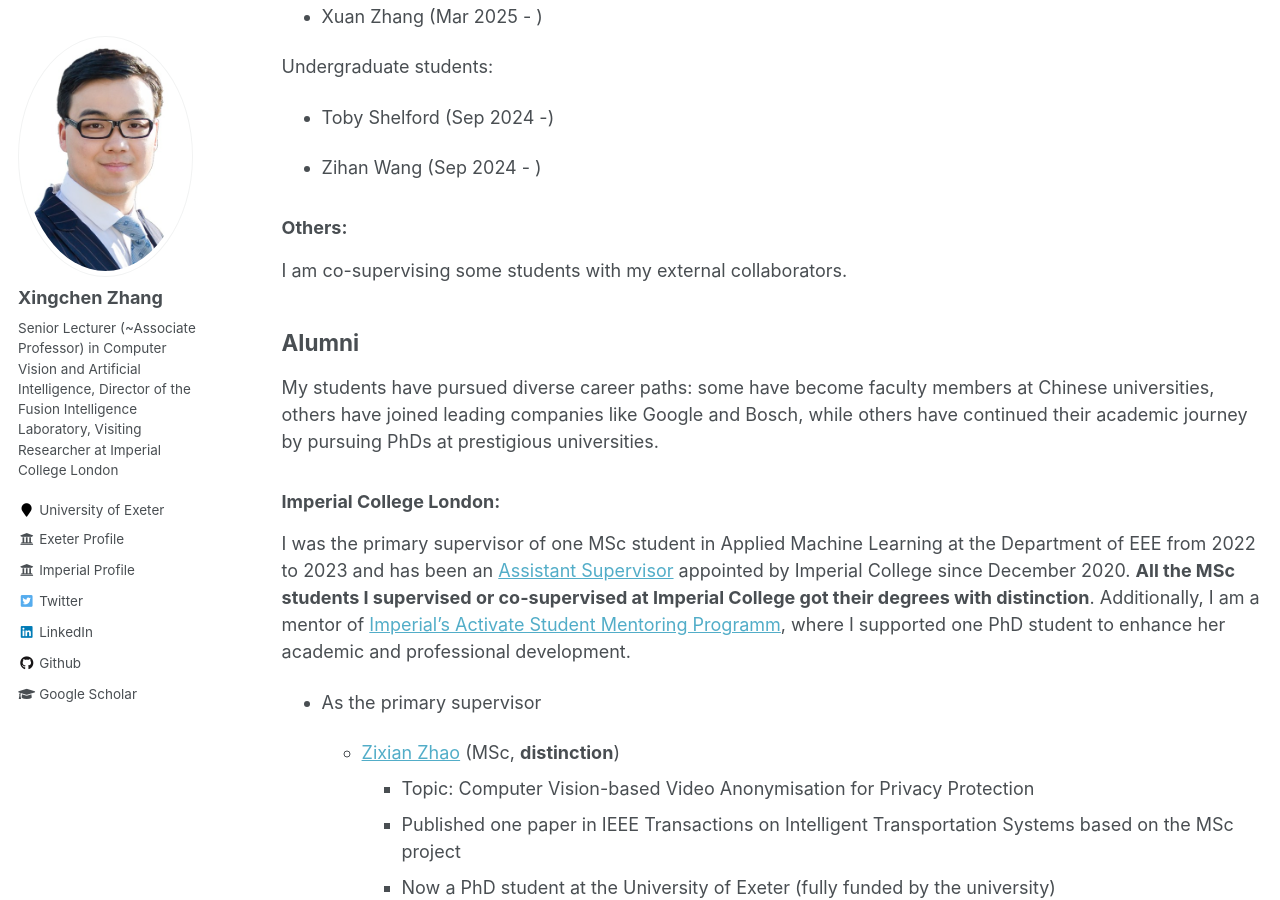
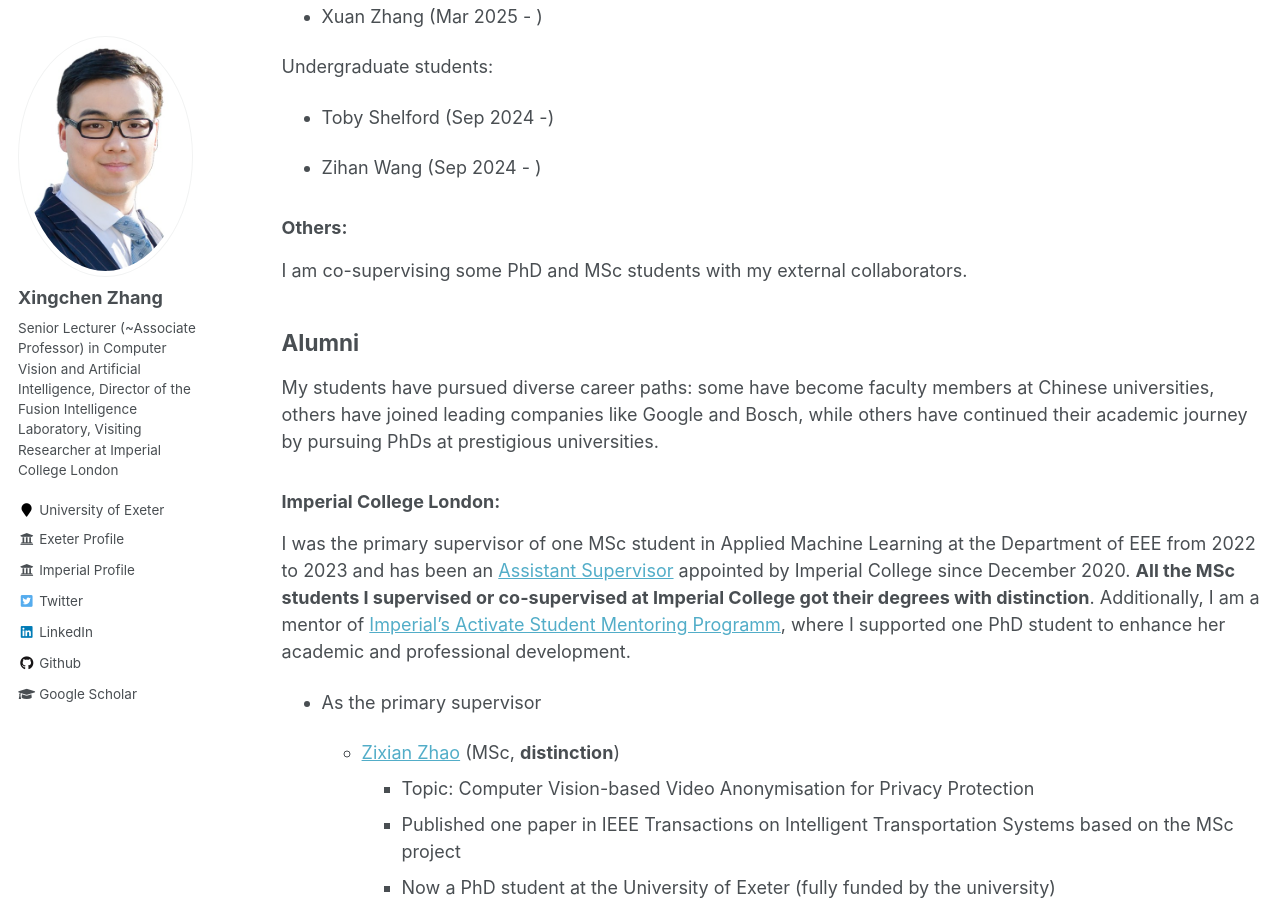
Before and after one commit to xingchenzhang/xingchenzhang.github.io, a Jekyll site: the page built from _pages/team.md, in a window 1280 px wide and 900 px high, scrolled down 1043 px. Built offline with Jekyll 4.4.1, drawn with Linux system fonts in a browser that asks for light colours.

Commit message:
update team

```diff
--- a/_pages/team.md
+++ b/_pages/team.md
@@ -48,7 +48,7 @@ Undergraduate students:
 
 ### Others:
 
-I am co-supervising some students with my external collaborators.
+I am co-supervising some PhD and MSc students with my external collaborators.
 
 ## **Alumni**
 
```
